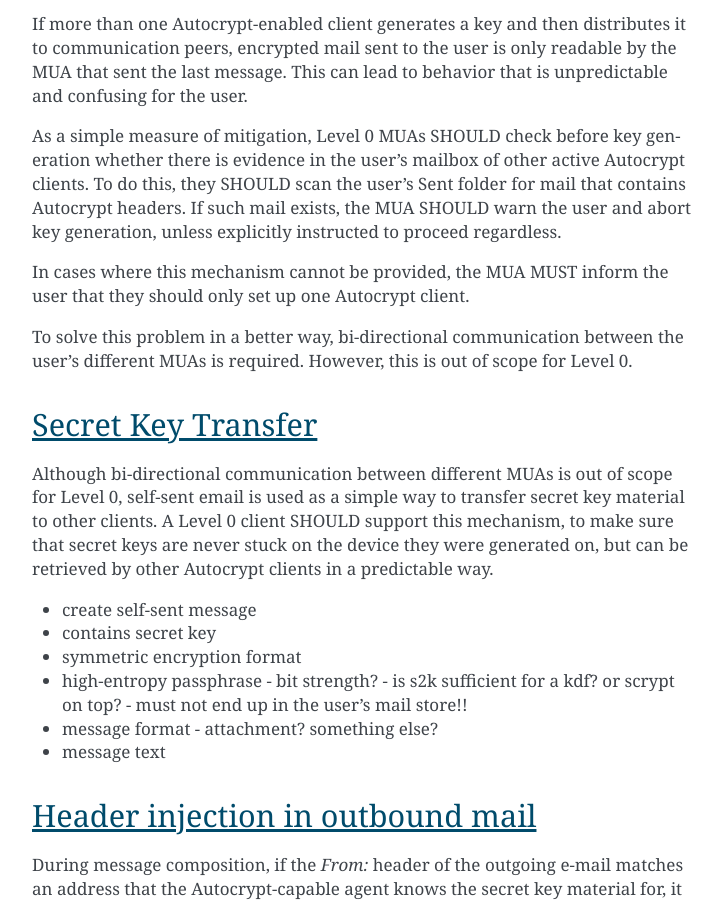
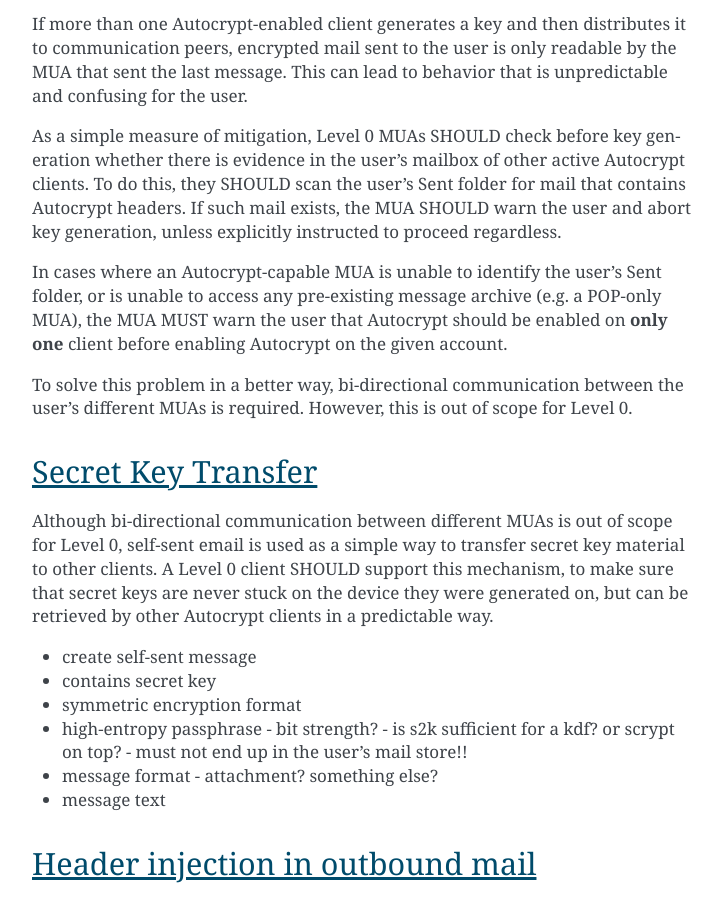
Before and after one commit to autocrypt/autocrypt, a Sphinx documentation site: the page built from doc/level0.rst, in a window 1280 px wide and 900 px high, scrolled down 2198 px. Shown: the whole window, without its empty margins (388-1110 px from the left). Built offline with Sphinx 7.4.7, drawn with Linux system fonts in a browser that asks for light colours.

Commit message:
clarify what "this mechanism cannot be provided" means

```diff
--- a/doc/level0.rst
+++ b/doc/level0.rst
@@ -82,8 +82,11 @@ user's Sent folder for mail that contains Autocrypt headers. If such
 mail exists, the MUA SHOULD warn the user and abort key generation,
 unless explicitly instructed to proceed regardless.
 
-In cases where this mechanism cannot be provided, the MUA MUST inform
-the user that they should only set up one Autocrypt client.
+In cases where an Autocrypt-capable MUA is unable to identify the
+user's Sent folder, or is unable to access any pre-existing message
+archive (e.g. a POP-only MUA), the MUA MUST warn the user that
+Autocrypt should be enabled on **only one** client before enabling
+Autocrypt on the given account.
 
 To solve this problem in a better way, bi-directional communication
 between the user's different MUAs is required. However, this is out of
```
